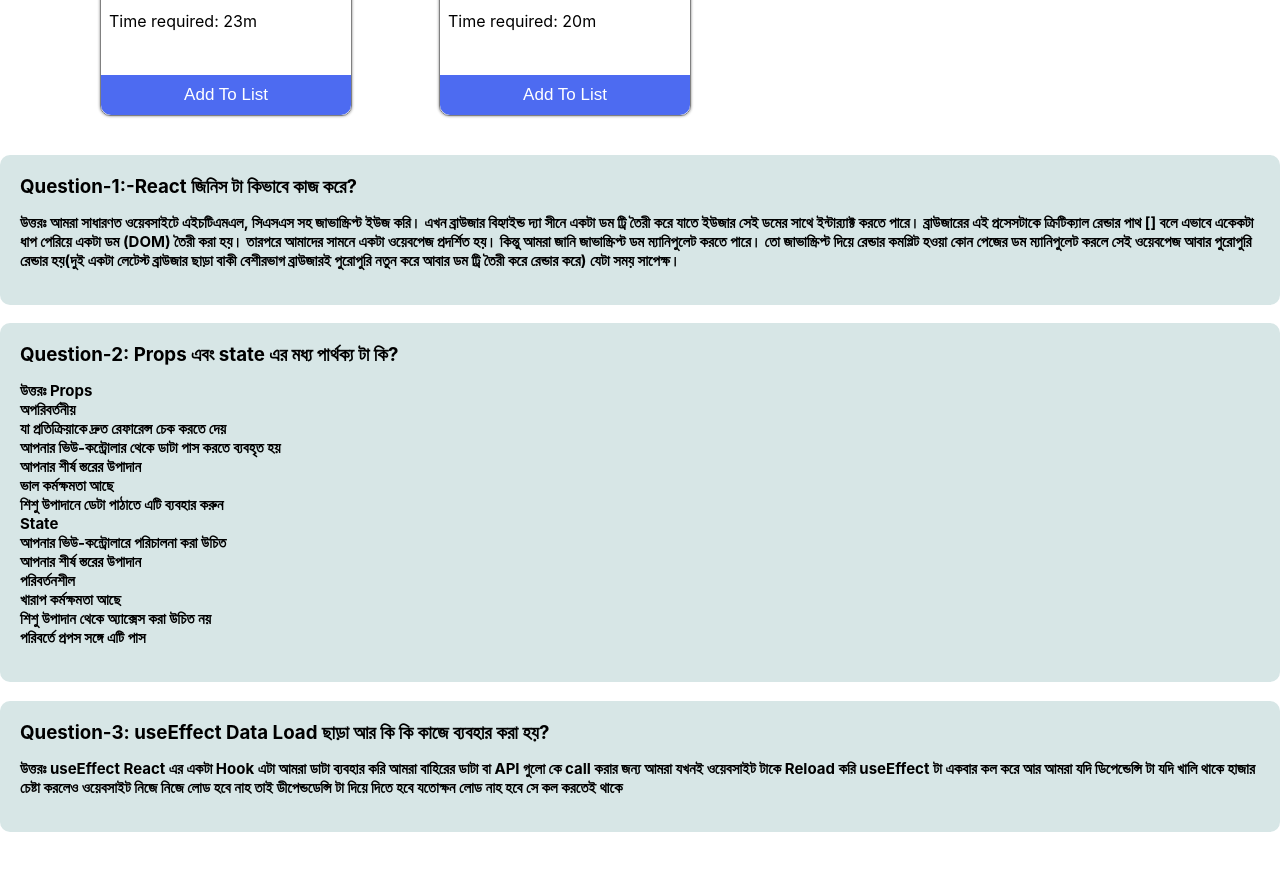
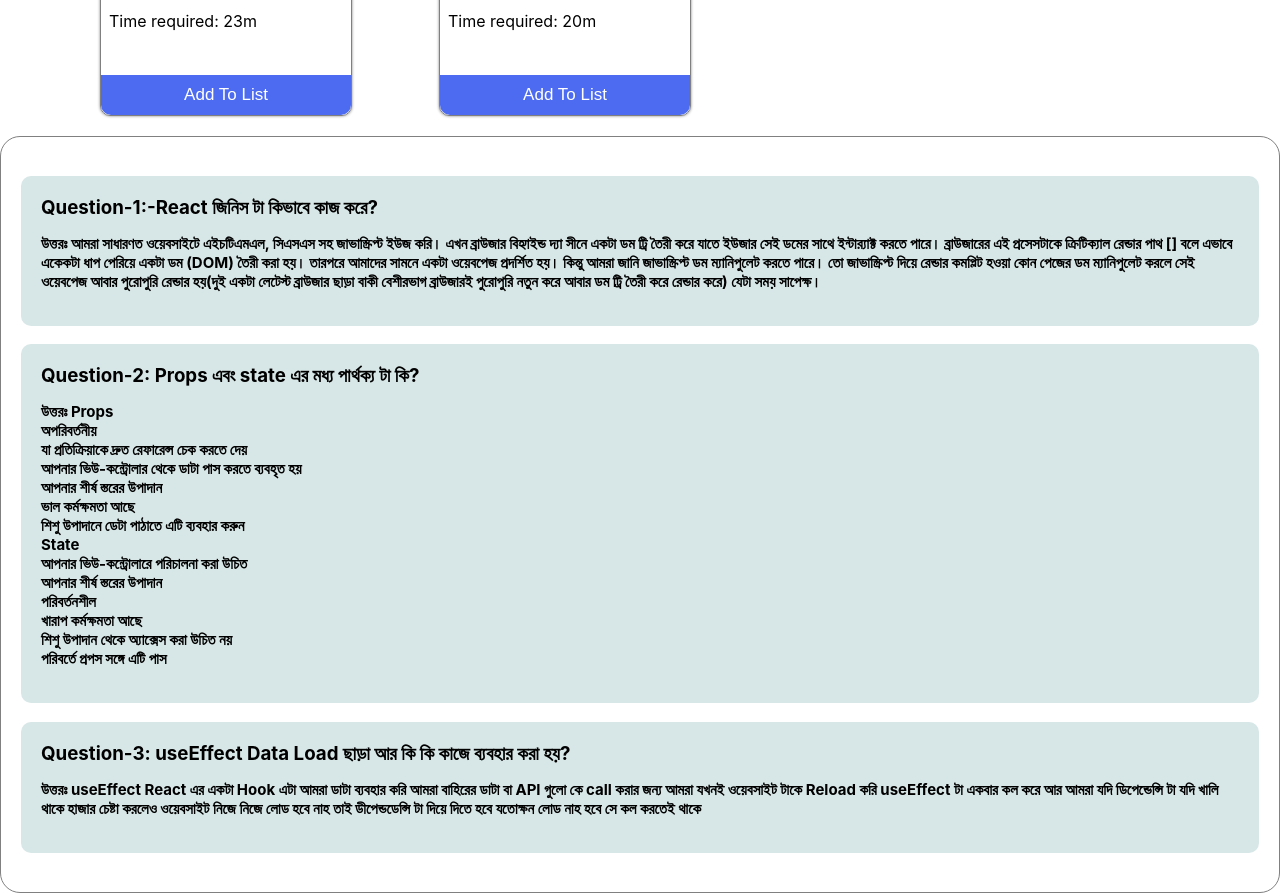
Before and after one commit to BappySheikh1/active-club-website, a React (Create React App) app: page / in a window 1280 px wide. Shown: the part 1400-2293 px from the top of the page. Before the commit the page ends 2251 px from the top, so only its background shows below. Built offline with nearby package versions, Linux system fonts and the light colour scheme.

Commit message:
modify added

```diff
--- a/src/components/Cart/Cart.js
+++ b/src/components/Cart/Cart.js
@@ -5,13 +5,18 @@ import { ToastContainer, toast } from 'react-toastify';
 
 const Cart = ({timeAdd,addBreak,setBreak}) => {
   // Activity toast start
-const handleAddToash=()=>{
+const handleAddToast=()=>{
   toast("Congratulations you are done with your activity!");
 }
   // Activity toast end
   const handleAddToList =(breakTime)=>{
     const add = breakTime;
     setBreak(add)
+   const display =localStorage.getItem('Bookmark')
+
+
+    localStorage.setItem('Bookmark',breakTime)
+
   }
 
 
@@ -69,7 +74,7 @@ const handleAddToash=()=>{
             {/* Exercise detail end */}
             {/* Button start */}
             <div className='activity-content'>
-              <button onClick={handleAddToash} className='activity-btn'>Activity Completed</button>
+              <button onClick={handleAddToast} className='activity-btn'>Activity Completed</button>
               <ToastContainer />
             </div>
             {/* Button end */}
--- a/src/components/Question/Question.css
+++ b/src/components/Question/Question.css
@@ -1,3 +1,8 @@
+.question-container{
+    border: 1px solid gray;
+    border-radius: 20px;
+    padding: 20px;
+}
 .question1{
     background-color: rgb(215, 230, 230);
     padding: 20px;
--- a/src/components/Question/Question.js
+++ b/src/components/Question/Question.js
@@ -3,7 +3,7 @@ import './Question.css'
 
 const Question = () => {
     return (
-        <div>
+        <div className='question-container'>
            <h3 className='question1'>
             Question-1:-React জিনিস টা কিভাবে কাজ করে?
             <p className='question-items'>
```
